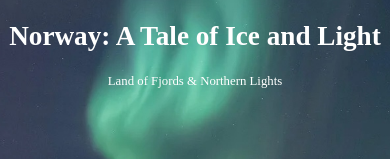
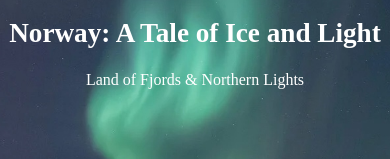
Before and after one commit to gopikacreate/norway_blog, a React (Create React App) app: page / in a window 390 px wide. Shown: the part 372-531 px from the top of the page. Built offline with nearby package versions, Linux system fonts and the light colour scheme.

Commit message:
Initial commit

```diff
--- a/src/App.css
+++ b/src/App.css
@@ -54,7 +54,7 @@
 
 .subtitle {
   /* font-size: 1.5rem; */
-  font-size: clamp(0.8rem, 1.5vw, 1.5rem);
+  font-size: clamp(1rem, 1.5vw, 1.5rem);
   margin-top: 10px;
   font-family: 'Playfair Display', serif;
 }
```
